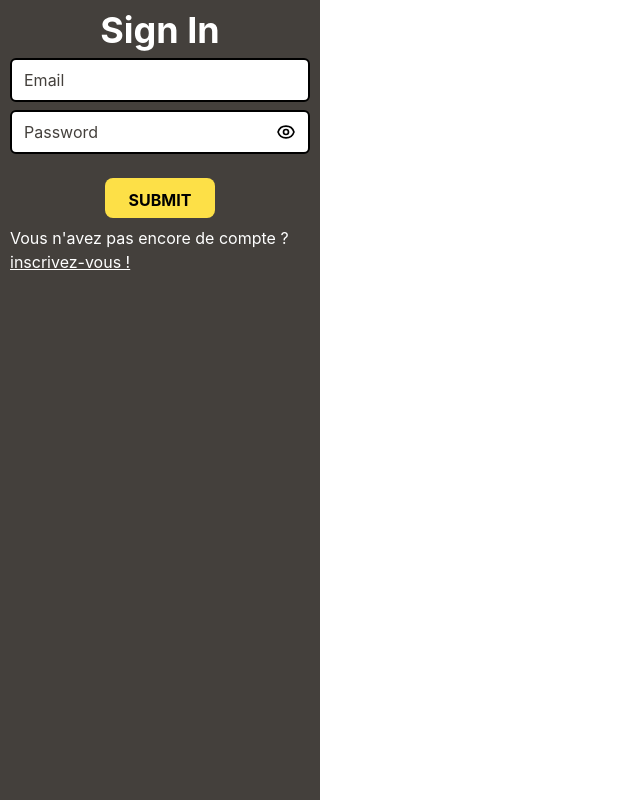
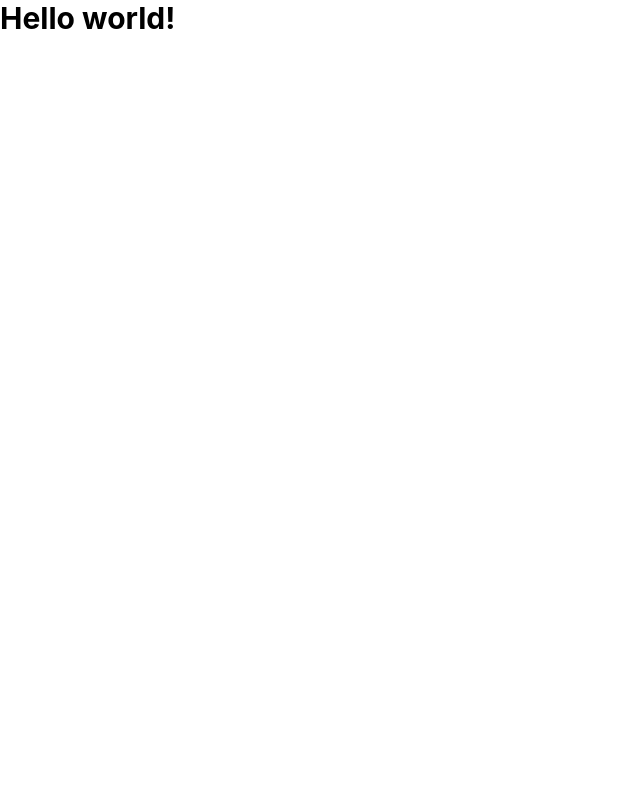
Before and after one commit to kvong92/TV_Series_Tracker, a React (Create React App) app: page / in a window 1280 px wide. Shown: the whole page, without its empty margins (0-640 px from the left). Built offline with nearby package versions, Linux system fonts and the light colour scheme.

Commit message:
debut detail serie

```diff
--- a/src/App.tsx
+++ b/src/App.tsx
@@ -1,24 +1,10 @@
-// import React from 'react';
-// import './App.css';
-
-// export default function App() {
-//   return (
-//     <h1 className="text-3xl font-bold ">
-//       Hello world!
-//     </h1>
-//   )
-// }
-
-
 import React from 'react';
 import './App.css';
-import DetailSerie from './components/detail_serie';
-import Connexion from './components/connexion';
 
 export default function App() {
   return (
-    <div>
-      <Connexion />
-    </div>
+    <h1 className="text-3xl font-bold ">
+      Hello world!
+    </h1>
   )
 }
```
